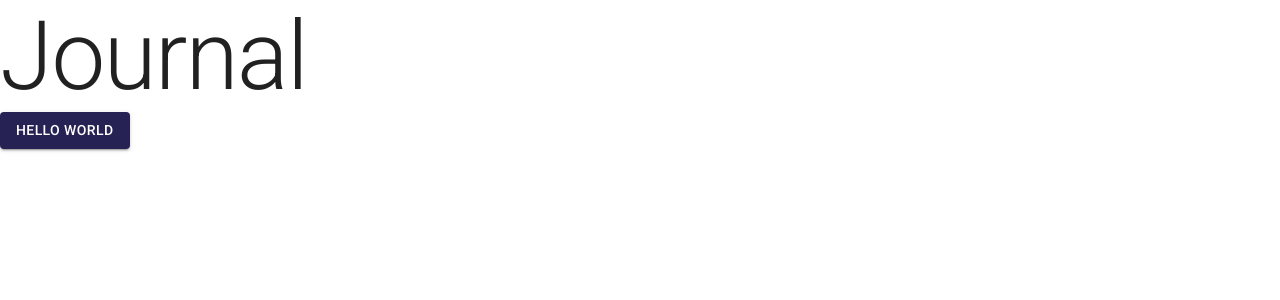
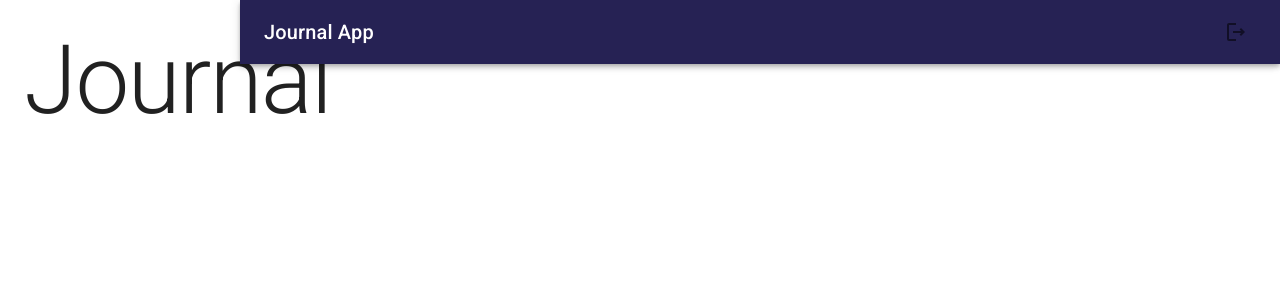
Before and after one commit to JulianLlanten8/RoadMapReact, a React (Vite) app in the folder journalApp/: page / in a window 1280 px wide. Shown: the top 300 px of the page. Built offline with nearby package versions, Linux system fonts and the light colour scheme.

Commit message:
Feat Navbar on layout with slot or children component

```diff
--- /dev/null
+++ b/journalApp/src/journal/Layout/JournalLayout.jsx
@@ -0,0 +1,20 @@
+import { Box } from "@mui/material";
+import PropTypes from "prop-types";
+import { Navbar } from "../components";
+
+const drawerWidth = 240;
+
+export const JournalLayout = ({ children }) => {
+  return (
+    <Box sx={{ display: "flex" }}>
+      <Navbar drawerWidth={drawerWidth} />
+      <Box component="main" sx={{ flexGrow: 1, p: 3 }}>
+        {children}
+      </Box>
+    </Box>
+  );
+};
+
+JournalLayout.propTypes = {
+  children: PropTypes.node.isRequired,
+};
--- /dev/null
+++ b/journalApp/src/journal/components/Navbar.jsx
@@ -0,0 +1,44 @@
+import PropTypes from "prop-types";
+import { LogoutOutlined, MenuOutlined } from "@mui/icons-material";
+import { AppBar, Grid, IconButton, Toolbar, Typography } from "@mui/material";
+
+export const Navbar = ({ drawerWidth = 240 }) => {
+  return (
+    <AppBar
+      position="fixed"
+      sx={{
+        width: { sm: `calc(100% - ${drawerWidth}px)` },
+        ml: { sm: `${drawerWidth}px` },
+      }}
+    >
+      <Toolbar>
+        <IconButton
+          color="inherit"
+          edge="start"
+          sx={{ mr: 2, display: { sm: "none" } }}
+        >
+          <MenuOutlined />
+        </IconButton>
+
+        <Grid
+          container
+          direction="row"
+          justifyContent="space-between"
+          alignItems="center"
+        >
+          <Typography variant="h6" noWrap component="div">
+            Journal App
+          </Typography>
+
+          <IconButton>
+            <LogoutOutlined error="error" />
+          </IconButton>
+        </Grid>
+      </Toolbar>
+    </AppBar>
+  );
+};
+
+Navbar.propTypes = {
+  drawerWidth: PropTypes.number.isRequired,
+};
--- /dev/null
+++ b/journalApp/src/journal/components/index.js
@@ -0,0 +1 @@
+export * from "./Navbar"
--- a/journalApp/src/journal/pages/JournalPage.jsx
+++ b/journalApp/src/journal/pages/JournalPage.jsx
@@ -1,11 +1,11 @@
-import Button from "@mui/material/Button";
 import { Typography } from "@mui/material";
+import { JournalLayout } from "../Layout/JournalLayout";
+
 
 export const JournalPage = () => {
   return (
-    <>
+    <JournalLayout>
       <Typography variant="h1">Journal</Typography>
-      <Button variant="contained">Hello world</Button>
-    </>
+    </JournalLayout>
   );
 };
```
